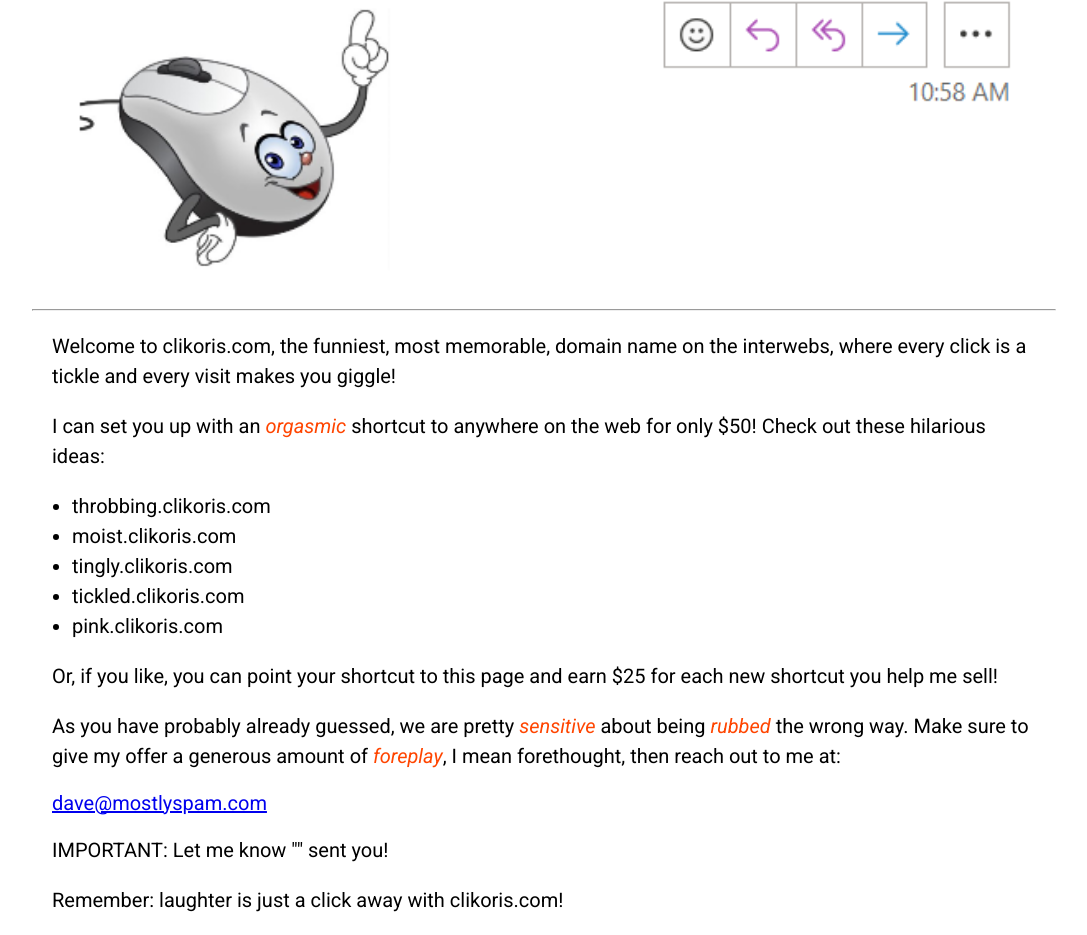
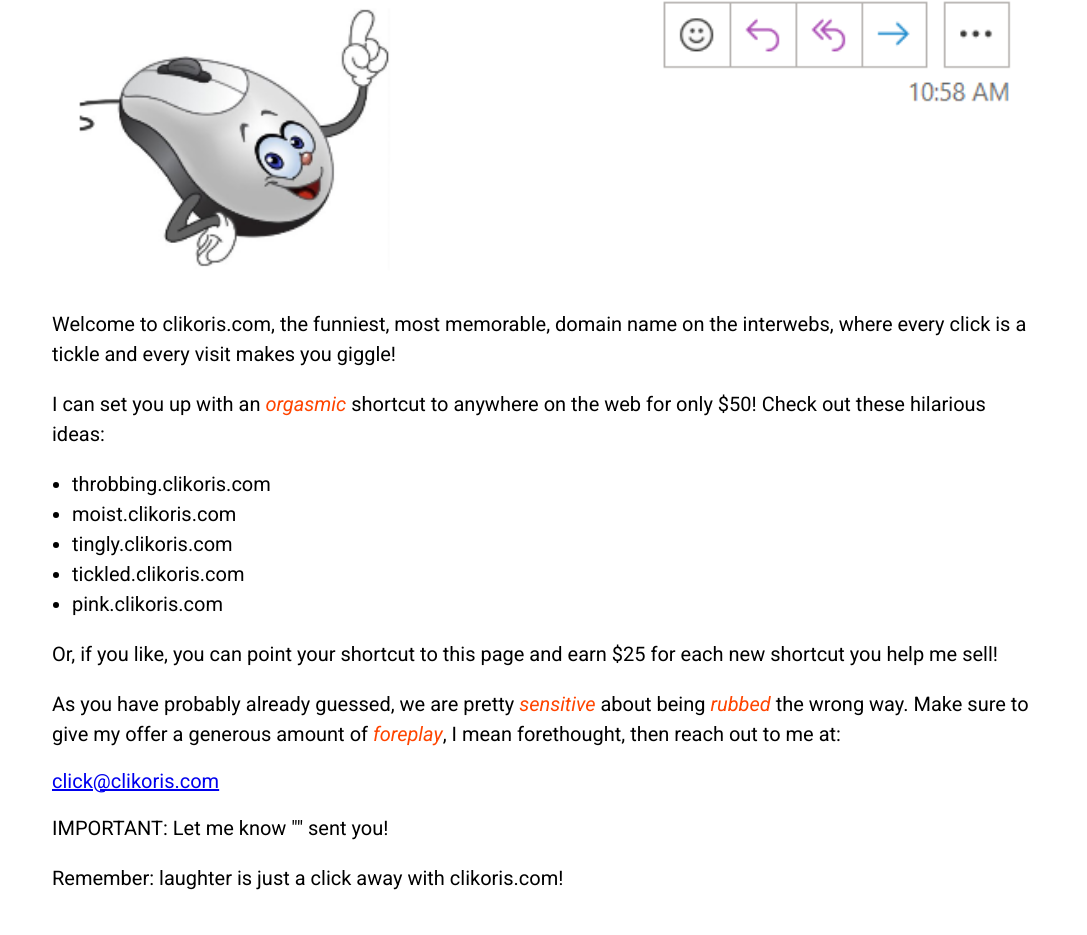
Before and after one commit to DKnight5544/clikoris.com, a plain HTML site: page index.html in a window 1280 px wide. Shown: the part 310-1245 px from the top of the page, without its empty margins (96-1183 px from the left). After the commit the page ends 1223 px from the top, so only its background shows below. Drawn offline with Linux system fonts and the light colour scheme.

Commit message:
New email address.

```diff
--- a/index.html
+++ b/index.html
@@ -52,8 +52,6 @@
 
     <div class="container extra-top-margin">
 
-        <hr />
-
         <p>
             Welcome to clikoris.com, the funniest, most memorable,
             domain name on the interwebs, where every click is a
@@ -85,8 +83,8 @@
             to me at:
         </p>
 
-        <a id="EmailMessage" href="mailto:dave@mostlyspam.com?subject=New Shortcut.&body=Desired Shortcut: ???.clikoris.com%0D%0A%0D%0AReferred By: {Refby}">
-            dave@mostlyspam.com
+        <a id="EmailMessage" href="mailto:click@clikoris.com?subject=New Shortcut.&body=Desired Shortcut: ???.clikoris.com%0D%0A%0D%0AReferred By: {Refby}">
+            click@clikoris.com
         </a>
 
         <p id="Refby">
```
